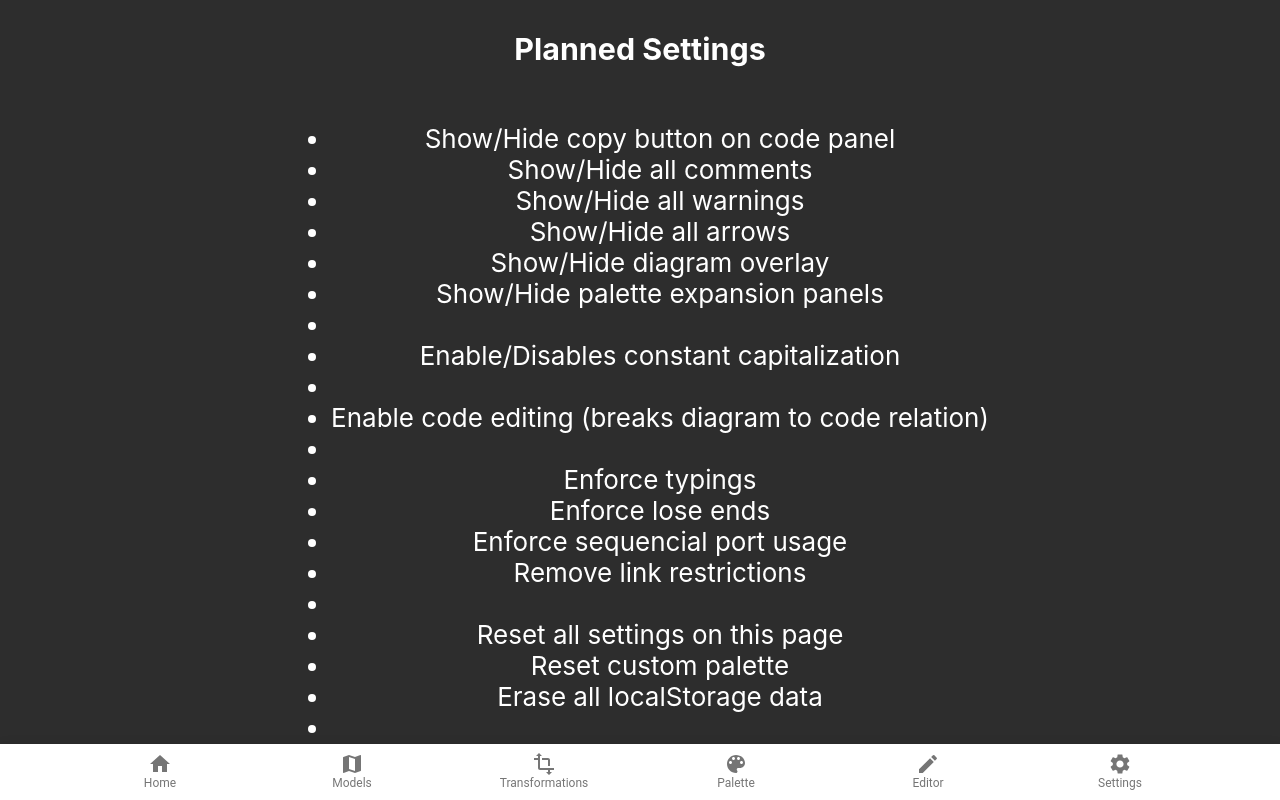
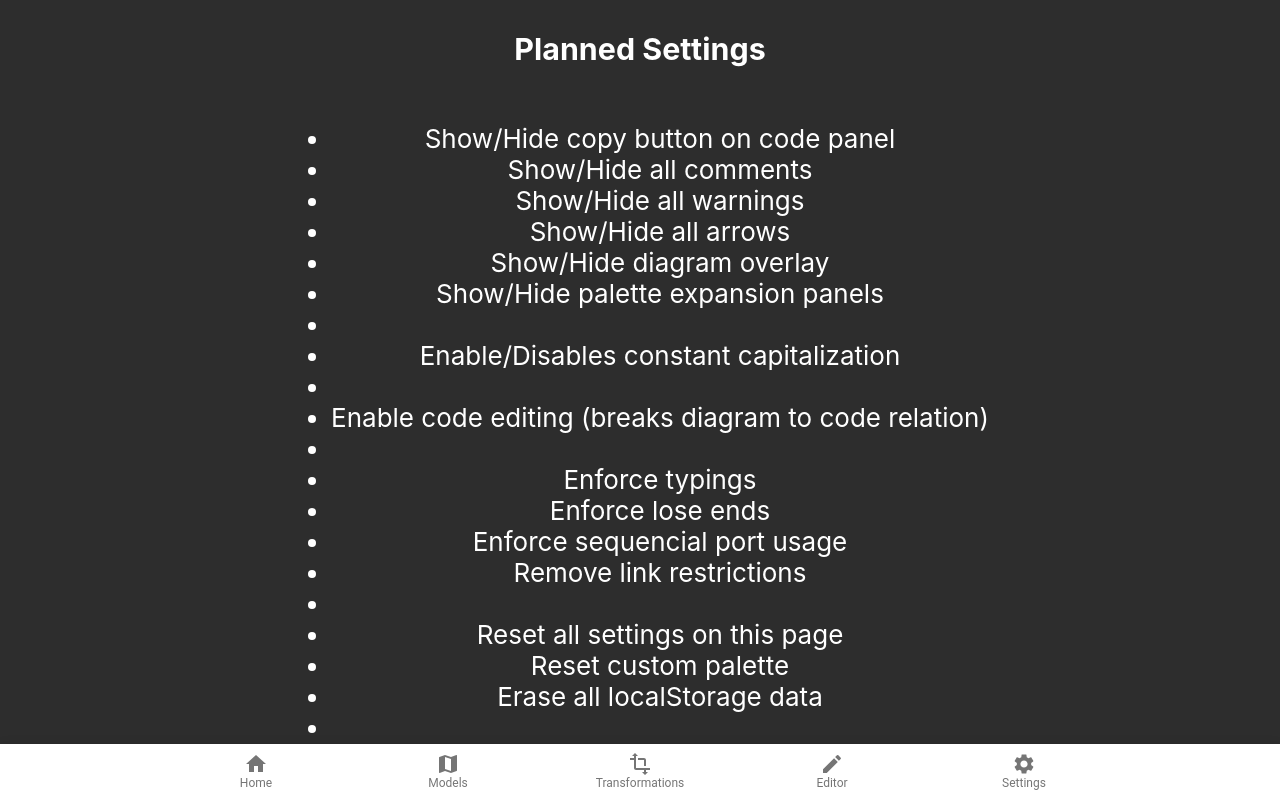
Before and after one commit to rzfzr/MDD4CPD-Legacy, a React (Create React App) app: page /mdd4/settings in a window 1280 px wide. Built offline with nearby package versions, Linux system fonts and the light colour scheme.

Commit message:
Hiding palette page

```diff
--- a/src/components/NavigationBar.tsx
+++ b/src/components/NavigationBar.tsx
@@ -9,7 +9,7 @@ import HomeIcon from '@material-ui/icons/Home';
 import EditIcon from '@material-ui/icons/Edit';
 import MapIcon from '@material-ui/icons/Map';
 // import SwapHorizIcon from '@material-ui/icons/SwapHoriz';
-import PaletteIcon from '@material-ui/icons/Palette';
+// import PaletteIcon from '@material-ui/icons/Palette';
 import SettingsIcon from '@mui/icons-material/Settings';
 import TransformIcon from '@mui/icons-material/Transform';
 
@@ -30,7 +30,7 @@ export default function SimpleBottomNavigation() {
                 <BottomNavigationAction component={Link} label="Home" to="/mdd4/" icon={<HomeIcon />} />
                 <BottomNavigationAction component={Link} label="Models" to="/mdd4/models" icon={<MapIcon />} />
                 <BottomNavigationAction component={Link} label="Transformations" to="/mdd4/transformations" icon={<TransformIcon />} />
-                <BottomNavigationAction component={Link} label="Palette" to="/mdd4/palette" icon={<PaletteIcon />} />
+                {/* <BottomNavigationAction component={Link} label="Palette" to="/mdd4/palette" icon={<PaletteIcon />} /> */}
                 <BottomNavigationAction component={Link} label="Editor" to="/mdd4/editor" icon={<EditIcon />} />
                 <BottomNavigationAction component={Link} label="Settings" to="/mdd4/settings" icon={<SettingsIcon />} />
             </BottomNavigation>
```
